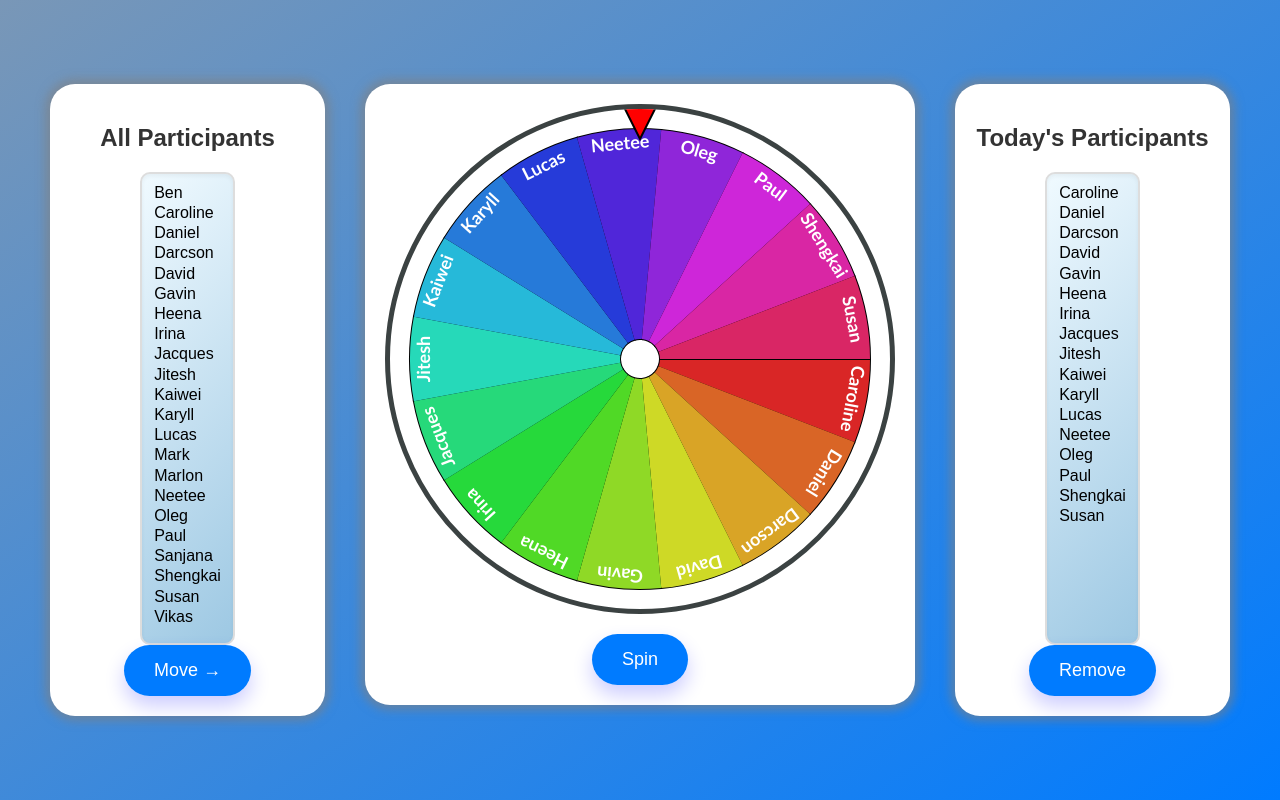
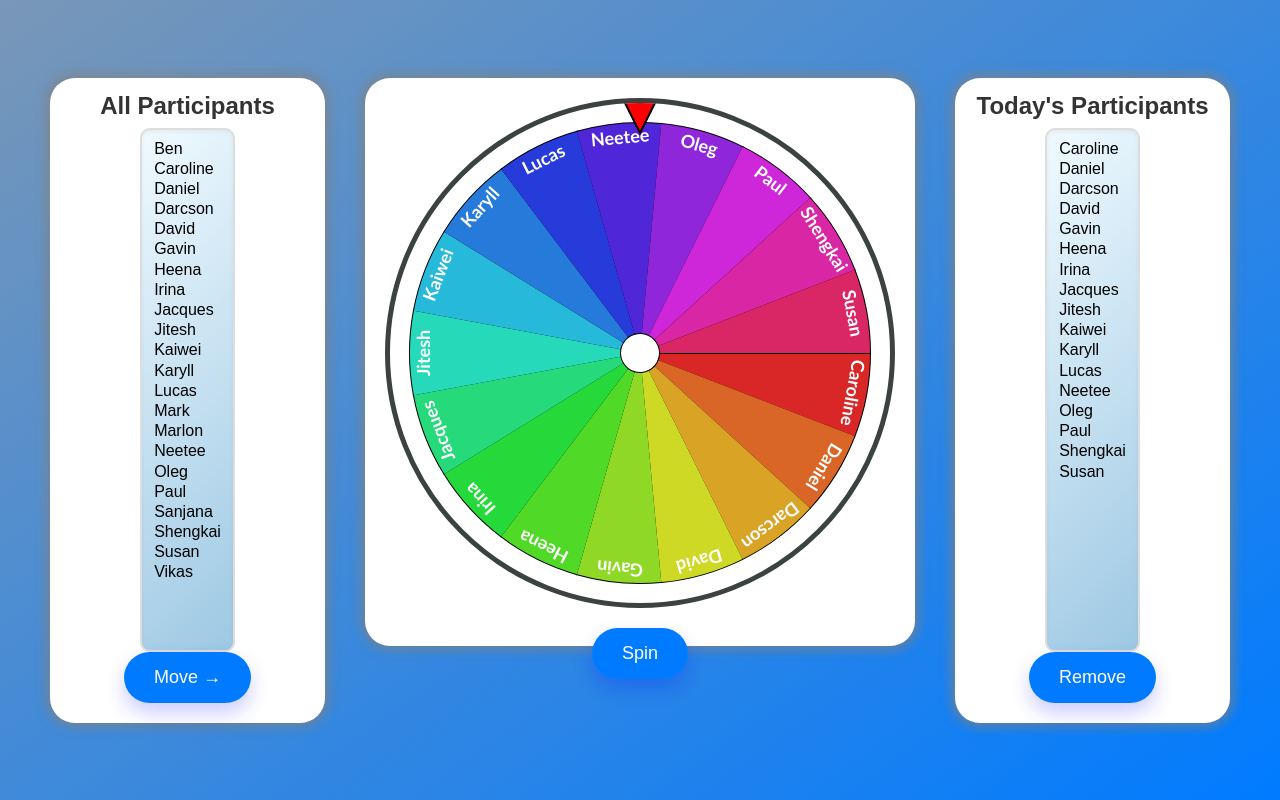
Before and after one commit to Jitesh-Theta/Jitesh-Theta.github.io, a plain HTML site: page index.html in a window 1280 px wide. Drawn offline with Linux system fonts and the light colour scheme.

Commit message:
Update style.css

```diff
--- a/style.css
+++ b/style.css
@@ -33,6 +33,7 @@ body {
     transition: all 0.3s ease-in-out;
     flex: 1;
     margin: 0 10px;
+    height: 528px;
 }
 
 #wheelCanvas {
@@ -70,7 +71,7 @@ body {
 }
 
 .left-container select, .right-container select {
-    height: 473px;
+    height: 524px;
     border: 2px solid #ddd;
     border-radius: 10px;
     padding: 10px;
@@ -119,3 +120,7 @@ body {
     color: #343a39;
     font-weight: bold;
 }
+h2{
+  margin-top: -6px;
+  margin-bottom: 8px;
+}
```
